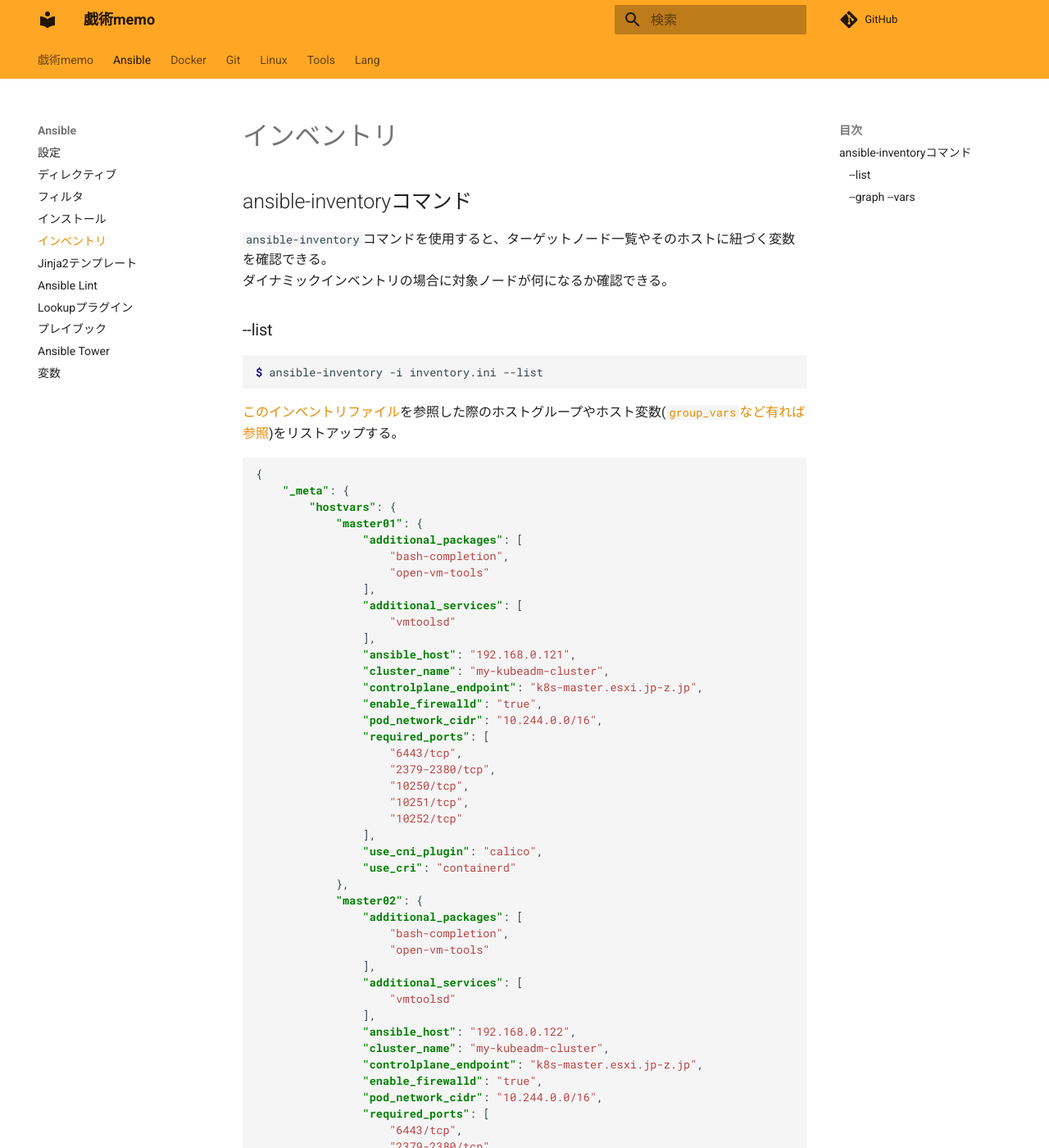
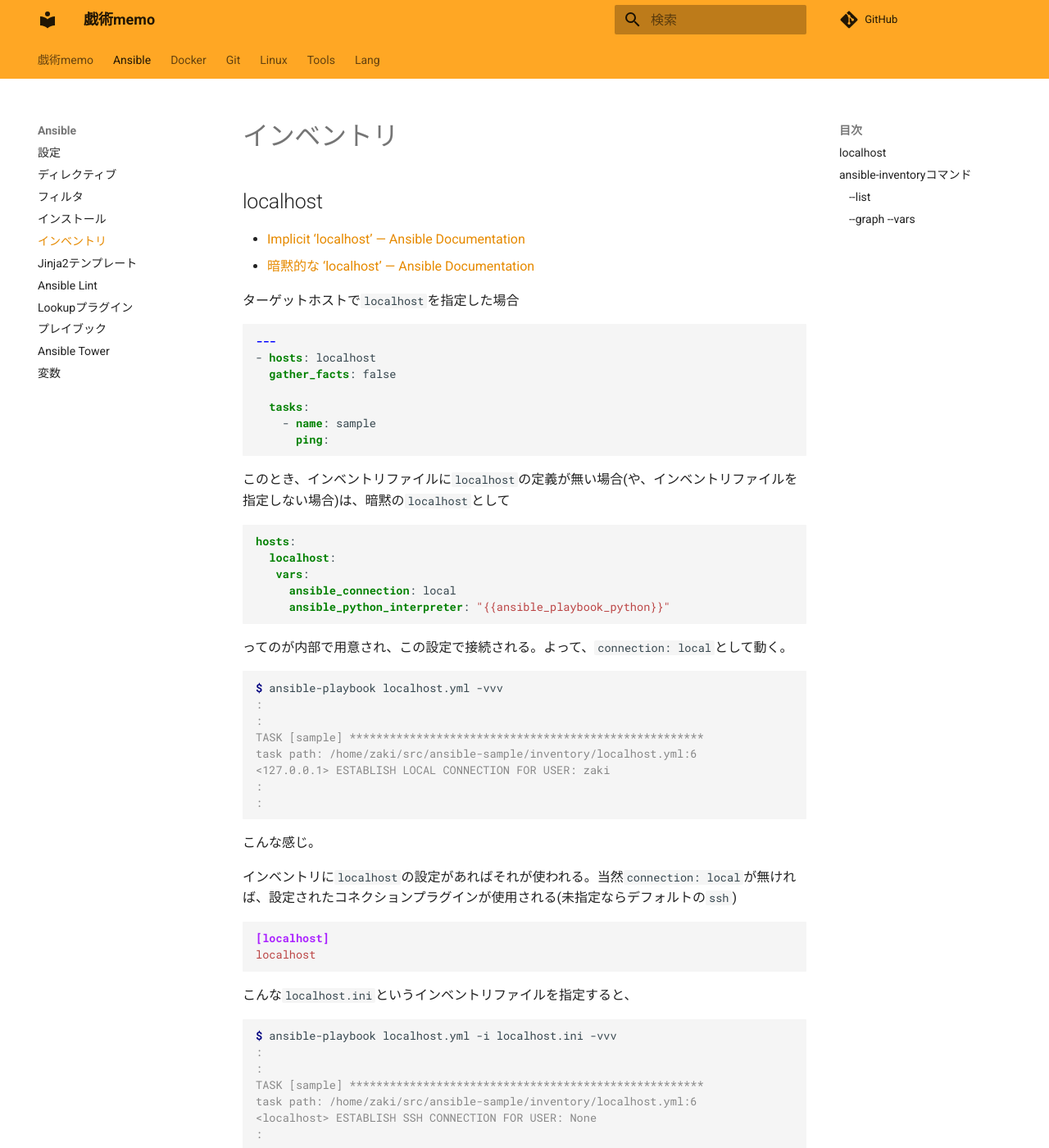
Before and after one commit to zaki-lknr/docs, an MkDocs documentation site: the page built from docs/Ansible/inventory.md, in a window 1280 px wide and 1400 px high. Shown: the whole window at 82% size. Built offline with MkDocs 1.6.1 and Material for MkDocs 9.7.7, drawn with Linux system fonts in a browser that asks for light colours; comment, search, counter and statistics services are not loaded.

Commit message:
add: ansible/inventory 暗黙のlocalhost

````diff
--- a/docs/Ansible/inventory.md
+++ b/docs/Ansible/inventory.md
@@ -1,4 +1,68 @@
 # インベントリ
+
+## localhost
+
+- [Implicit ‘localhost’ — Ansible Documentation](https://docs.ansible.com/ansible/latest/inventory/implicit_localhost.html)
+- [暗黙的な ‘localhost’ — Ansible Documentation](https://docs.ansible.com/ansible/2.9_ja/inventory/implicit_localhost.html)
+
+ターゲットホストで`localhost`を指定した場合
+
+```yaml
+---
+- hosts: localhost
+  gather_facts: false
+
+  tasks:
+    - name: sample
+      ping:
+```
+
+このとき、インベントリファイルに`localhost`の定義が無い場合(や、インベントリファイルを指定しない場合)は、暗黙の`localhost`として
+
+```yaml
+hosts:
+  localhost:
+   vars:
+     ansible_connection: local
+     ansible_python_interpreter: "{{ansible_playbook_python}}"
+```
+
+ってのが内部で用意され、この設定で接続される。よって、`connection: local`として動く。
+
+```console
+$ ansible-playbook localhost.yml -vvv
+:
+:
+TASK [sample] *****************************************************
+task path: /home/zaki/src/ansible-sample/inventory/localhost.yml:6
+<127.0.0.1> ESTABLISH LOCAL CONNECTION FOR USER: zaki
+:
+:
+```
+
+こんな感じ。
+
+インベントリに`localhost`の設定があればそれが使われる。当然`connection: local`が無ければ、設定されたコネクションプラグインが使用される(未指定ならデフォルトの`ssh`)
+
+```ini
+[localhost]
+localhost
+```
+
+こんな`localhost.ini`というインベントリファイルを指定すると、
+
+```console
+$ ansible-playbook localhost.yml -i localhost.ini -vvv
+:
+:
+TASK [sample] *****************************************************
+task path: /home/zaki/src/ansible-sample/inventory/localhost.yml:6
+<localhost> ESTABLISH SSH CONNECTION FOR USER: None
+:
+:
+```
+
+このようにssh接続となる。
 
 ## ansible-inventoryコマンド
 
````
